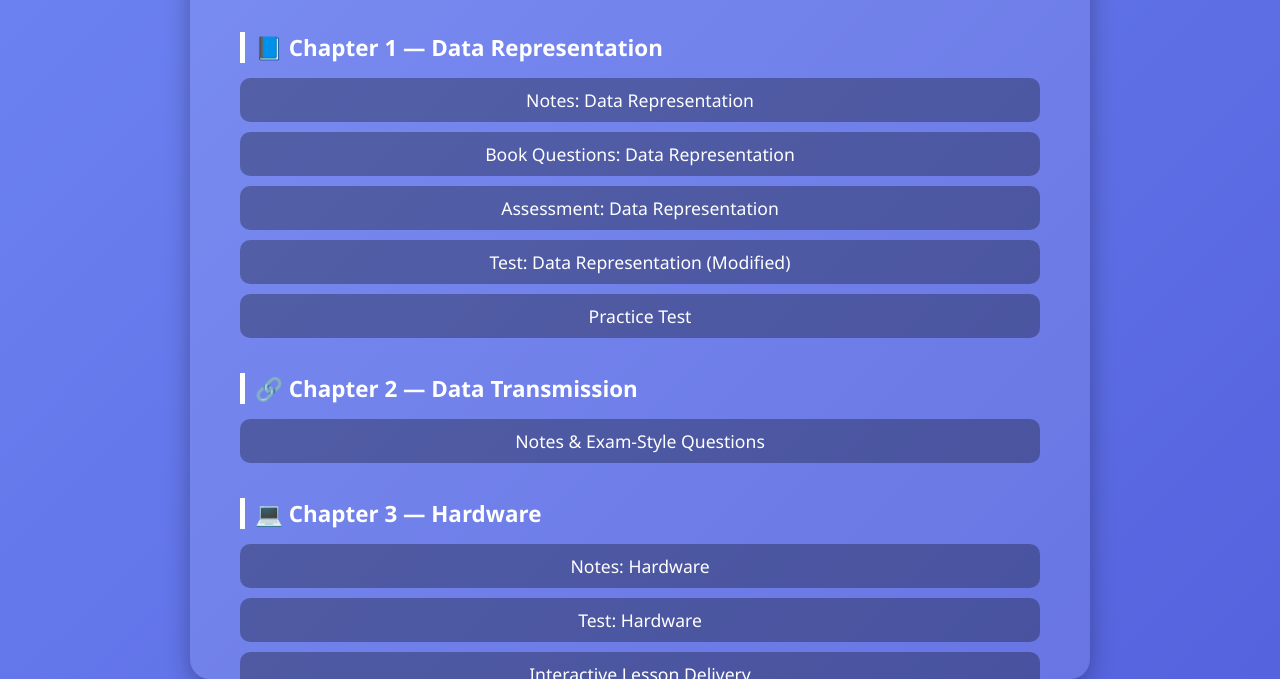
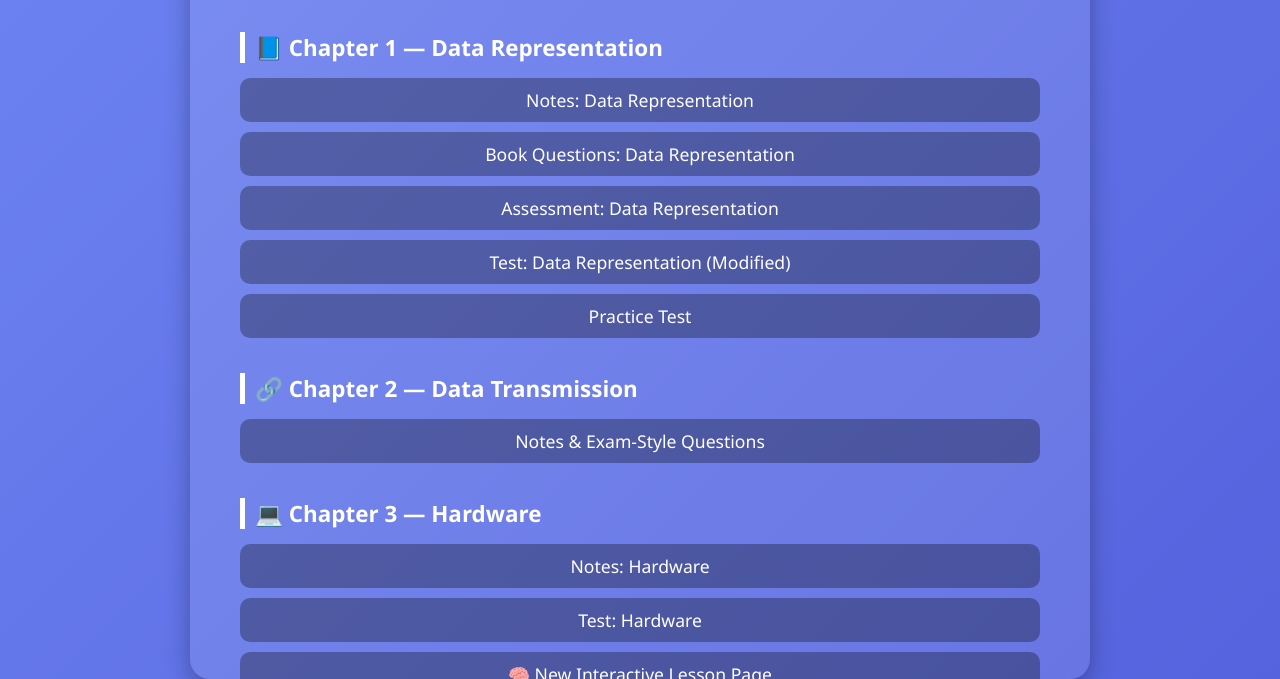
Before and after one commit to PoojaRavi8902/Year-9-and-10, a plain HTML site: page index.html in a window 1280 px wide. Shown: the part 121-800 px from the top of the page. Drawn offline with Linux system fonts and the light colour scheme.

Commit message:
Modify navigation and add interactive lesson
Updated the navigation links and added a new interactive lesson page.

```diff
--- a/index.html
+++ b/index.html
@@ -93,7 +93,7 @@
     <ul class="nav-links">
       <li><a href="ch-3-hardware.html">Notes: Hardware</a></li>
       <li><a href="Hardware-test.html">Test: Hardware</a></li>
-      <li><a href="Hardware-new.html">Interactive Lesson Delivery</a></li>
+      <li><a href="Hardware-new.html">🧠 New Interactive Lesson Page</a></li>
     </ul>
 
     <h2>🧩 Other Lessons</h2>
```
